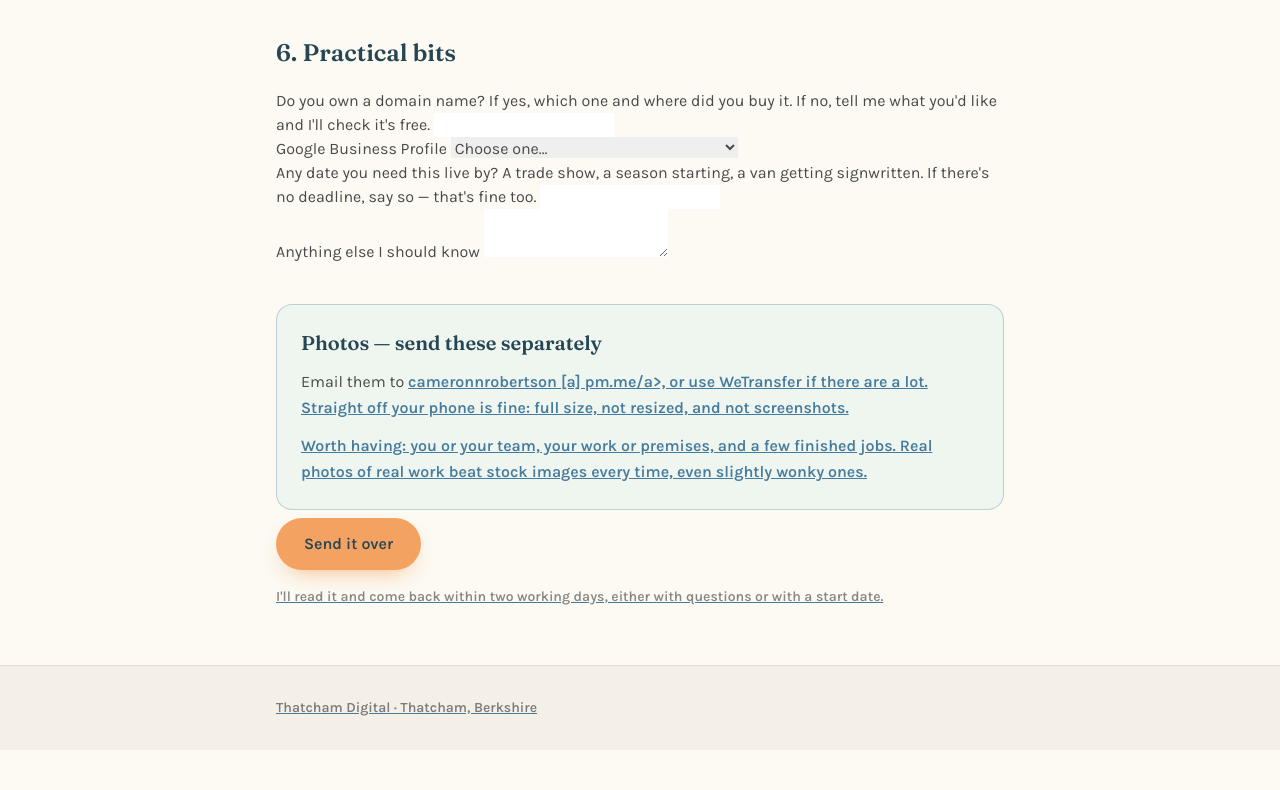
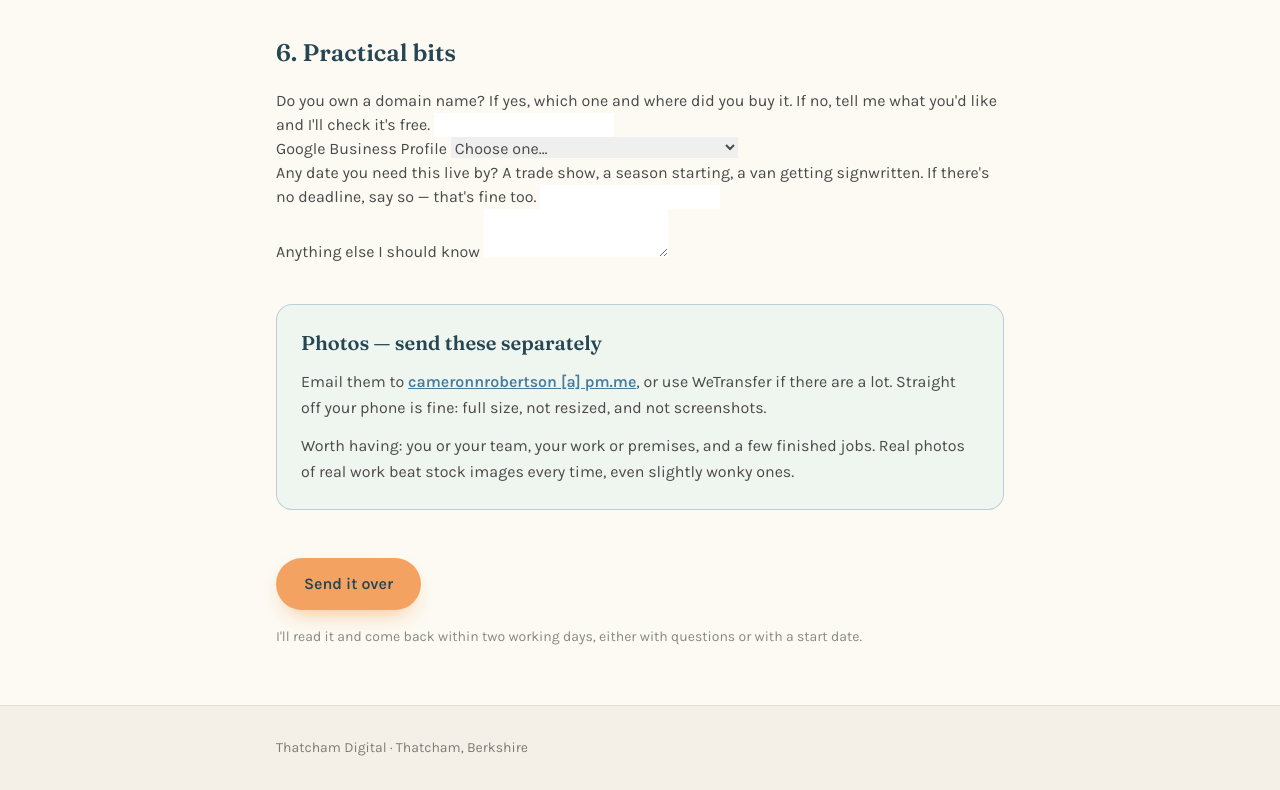
Before and after one commit to Cam-Zhu/thatchamdigital, a website: page src/onboarding.html in a window 1280 px wide. Shown: the part 2031-2821 px from the top of the page. Before the commit the page ends 2781 px from the top, so only its background shows below. Drawn offline with nearby package versions, Linux system fonts and the light colour scheme; files that its build step writes are made by us from their sources.

Commit message:
Update onboarding.html

```diff
--- a/src/onboarding.html
+++ b/src/onboarding.html
@@ -223,7 +223,7 @@
     <div class="rounded-2xl border border-river/30 bg-aqua/15 p-6">
       <h2 class="font-display text-xl font-semibold text-slate">Photos — send these separately</h2>
       <p class="mt-3 leading-relaxed">
-        Email them to <a href="mailto:cameronnrobertson@pm.me" class="font-semibold text-river underline">cameronnrobertson [a] pm.me/a>,
+        Email them to <a href="mailto:cameronnrobertson@pm.me" class="font-semibold text-river underline">cameronnrobertson [a] pm.me</a>,
         or use WeTransfer if there are a lot. Straight off your phone is fine: full size, not resized, and not
         screenshots.
       </p>
```
